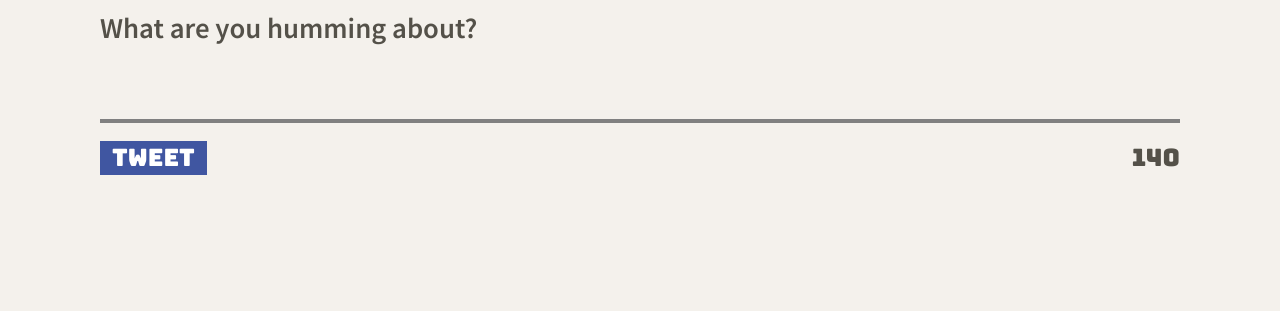
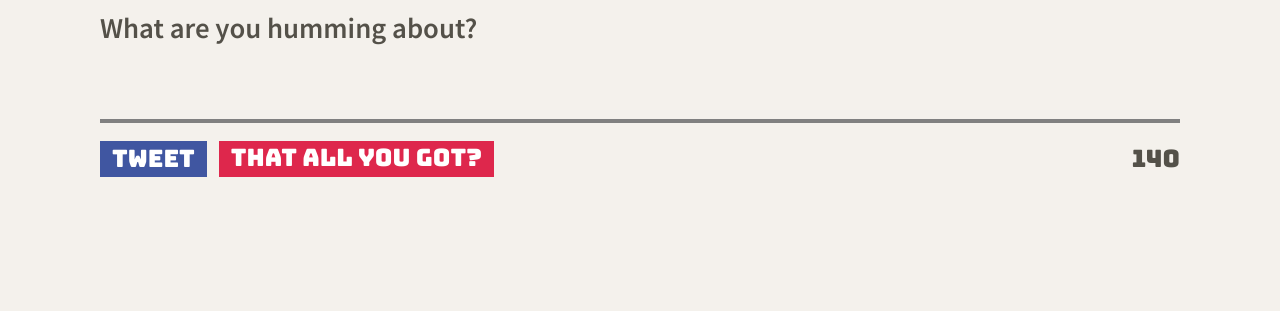
Before and after one commit to kurtisgrant/tweeter, a website: page public/index.html in a window 1280 px wide. Shown: the part 489-800 px from the top of the page. Drawn offline with nearby package versions, Linux system fonts and the light colour scheme; no server answers.

Commit message:
Add temporarily permanent error alert HTML & CSS

```diff
--- a/public/index.html
+++ b/public/index.html
@@ -61,8 +61,12 @@
       <form id="form-new-tweet" method="post" action="/tweets/">
         <label for="tweet-text">What are you humming about?</label>
         <textarea name="text" id="tweet-text" rows="2"></textarea>
-        <div class="below-input-container">
-          <button type="submit" class="submit">Tweet</button>
+        <div class="fl-between-container">
+          <div class="flex-container">
+            <button type="submit" class="submit">Tweet</button>
+            <!-- <div class="alert">That tweet was too long!</div> -->
+            <div class="alert">That all you got?</div>
+          </div>
           <output name="counter" class="counter" for="tweet-text">140</output>
         </div>
       </form>
--- a/public/styles/new_tweet.css
+++ b/public/styles/new_tweet.css
@@ -3,6 +3,17 @@
   margin-bottom: 2em;
 }
 
+.flex-container {
+  display: flex;
+}
+
+.alert {
+  background-color: rgb(222, 39, 76);
+  color: #FFFFFF;
+  height: 1.5em;
+  padding: 3px 12px;
+  margin-left: 12px;
+}
 
 #form-new-tweet > label {
   font-weight: bold;
@@ -20,7 +31,7 @@
   font-weight: bold;
 }
 
-#form-new-tweet > .below-input-container {
+#form-new-tweet > .fl-between-container {
   display: flex;
   justify-content: space-between;
   align-items: center;
@@ -32,6 +43,7 @@
   background-color: #4056A1;
   color: #FFFFFF;
   padding: 3px 12px;
+  height: 1.5em;
   outline: none;
   border: none;
 }
```
